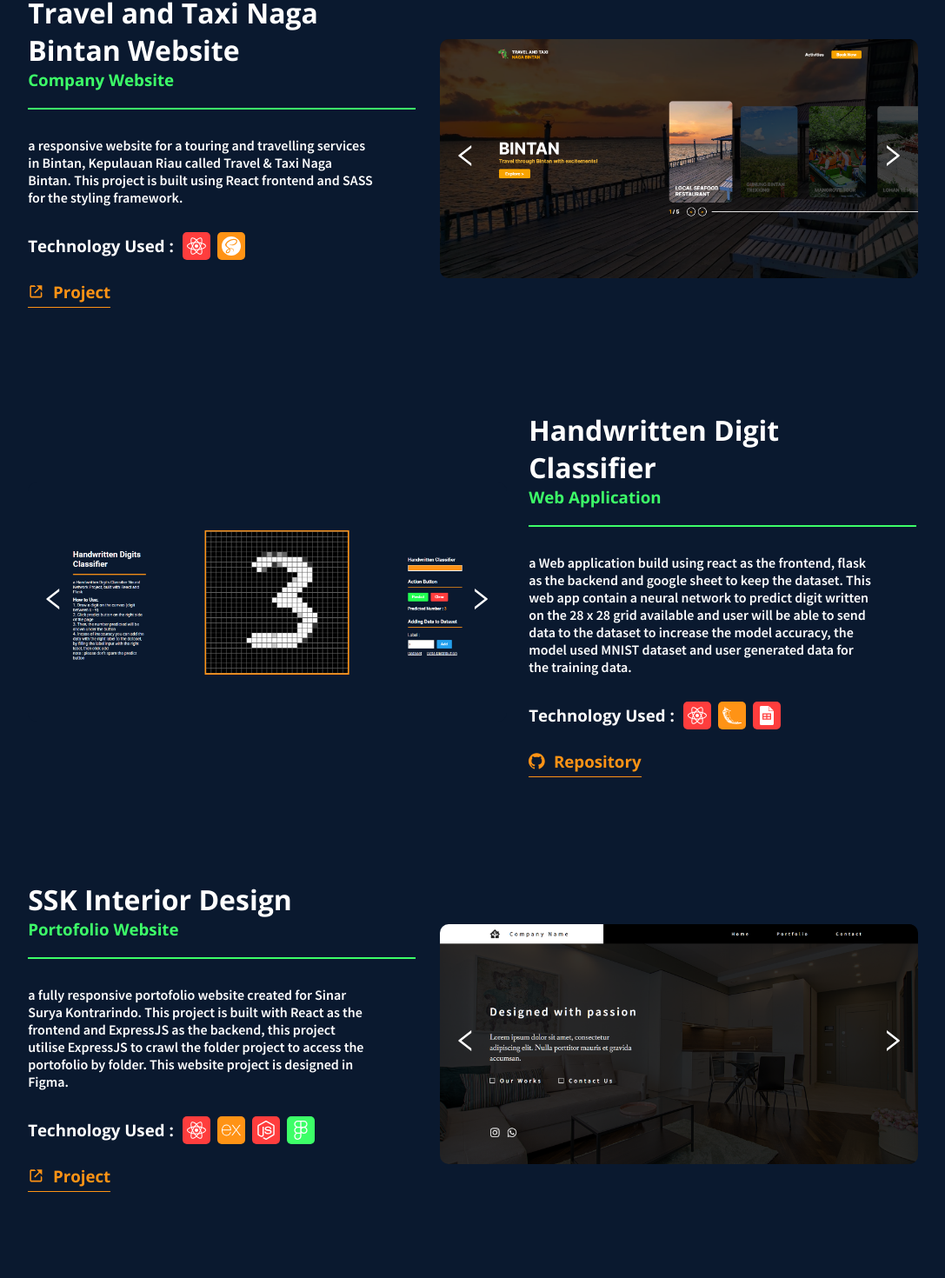
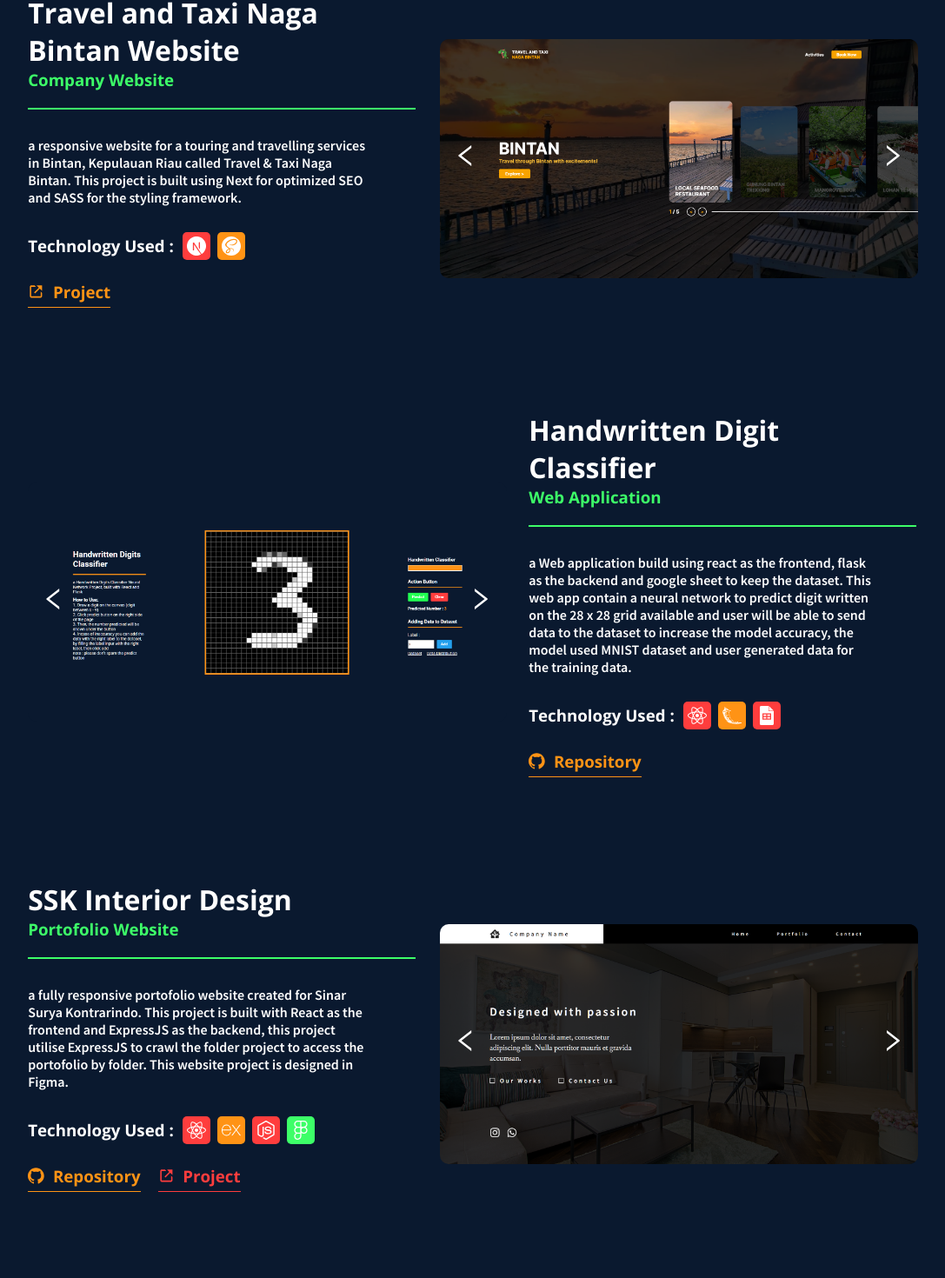
Before and after one commit to FelixFern/felixfern.github.io, a React (Create React App) app: page / in a window 1280 px wide. Shown: the part 1032-2502 px from the top of the page at 87% size, without its empty margins (115-1202 px from the left). Built offline with nearby package versions, Linux system fonts and the light colour scheme.

Commit message:
project update

```diff
--- a/src/App.jsx
+++ b/src/App.jsx
@@ -20,7 +20,7 @@ function App() {
 
     const handleScroll = () => setYOffset(window.scrollY)
     useEffect(() => {
-        document.title = "Felix Fernando's Portfolio"
+        document.title = "Felix Fernando's Portofolio"
         AOS.init()
         setInterval(() => setLoading(false), 2000)
         window.addEventListener('scroll', handleScroll, { passive: true})
@@ -75,11 +75,11 @@ function App() {
                                     <FeaturedProject
                                         title="Travel and Taxi Naga Bintan Website"
                                         subtitle="Company Website"
-                                        desc="a responsive website for a touring and travelling services in Bintan, Kepulauan Riau called Travel & Taxi Naga Bintan. This project is built using React frontend and SASS for the styling framework."
-                                        stacks={['React', 'Sass']}
+                                        desc="a responsive website for a touring and travelling services in Bintan, Kepulauan Riau called Travel & Taxi Naga Bintan. This project is built using Next for optimized SEO and SASS for the styling framework."
+                                        stacks={['Next', 'Sass']}
                                         images={['./img/projects/bintan-travel/bintan-travel-1.png', './img/projects/bintan-travel/bintan-travel-2.png','./img/projects/bintan-travel/bintan-travel-3.png']}
                                         repo={''}
-                                        project={'https://bintanttourtravelandtaxi.vercel.app/'}
+                                        project={'https://www.bintanttourtravelandtaxi.com/'}
                                     ></FeaturedProject>
                                     <FeaturedProject
                                         title="Handwritten Digit Classifier"
@@ -96,7 +96,7 @@ function App() {
                                         desc="a fully responsive portofolio website created for Sinar Surya Kontrarindo. This project is built with React as the frontend and ExpressJS as the backend, this project utilise ExpressJS to crawl the folder project to access the portofolio by folder. This website project is designed in Figma."
                                         stacks={['React', 'Express', 'Node', 'Figma']}
                                         images={['./img/projects/ssk/ssk-1.png', './img/projects/ssk/ssk-2.png', './img/projects/ssk/ssk-3.png', './img/projects/ssk/ssk-4.png', './img/projects/ssk/ssk-5.png']}
-                                        repo={''}
+                                        repo={'https://github.com/FelixFern/Interior-Designer-Portofolio'}
                                         project={'https://sskdesigninterior.com/'}
                                     ></FeaturedProject>
                                     <FeaturedProject
--- a/src/components/FeaturedProject.jsx
+++ b/src/components/FeaturedProject.jsx
@@ -1,5 +1,5 @@
 import React from 'react'
-import { SiReact, SiFigma, SiJavascript, SiFlutter, SiFirebase, SiHtml5, SiCss3, SiStrapi, SiNodedotjs, SiExpress, SiTailwindcss, SiFlask , SiGithub, SiGooglesheets, SiSass } from 'react-icons/si'
+import { SiReact, SiFigma, SiJavascript, SiFlutter, SiFirebase, SiHtml5, SiCss3, SiStrapi, SiNodedotjs, SiExpress, SiTailwindcss, SiFlask , SiGithub, SiGooglesheets, SiSass, SiNextdotjs } from 'react-icons/si'
 import { BiLinkExternal } from 'react-icons/bi'
 
 import Carousel from './Carousel'
@@ -32,6 +32,7 @@ function FeaturedProject({ title, subtitle, desc, stacks, images, repo, project
                         else if(stack.toLowerCase() == "flask") return (<SiFlask key={key} className='stack-icon'></SiFlask>)
                         else if(stack.toLowerCase() == "gsheets") return (<SiGooglesheets key={key} className='stack-icon'></SiGooglesheets>)
                         else if(stack.toLowerCase() == "sass") return (<SiSass key={key} className='stack-icon'></SiSass>)
+                        else if(stack.toLowerCase() == "next") return (<SiNextdotjs key={key} className='stack-icon'></SiNextdotjs>)
                     })}
                 </div>
                 <div className='links'>
```
